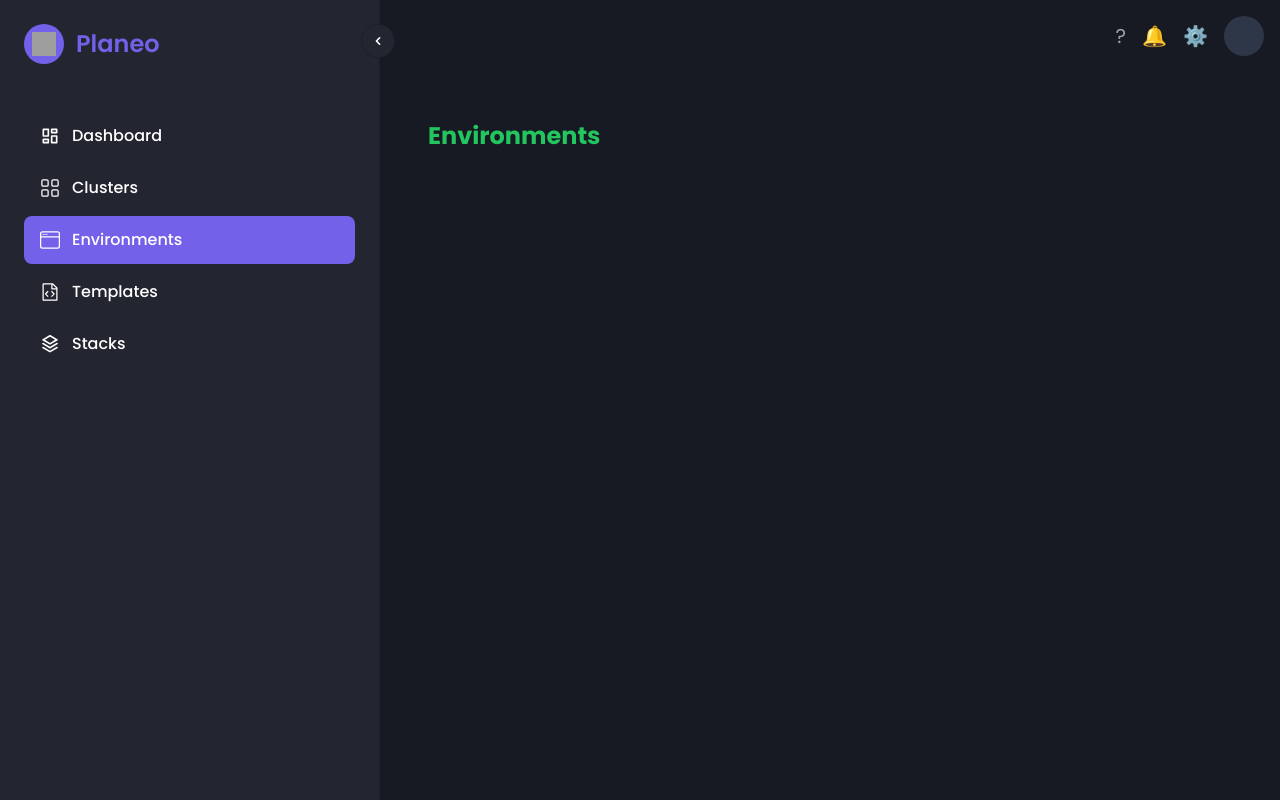
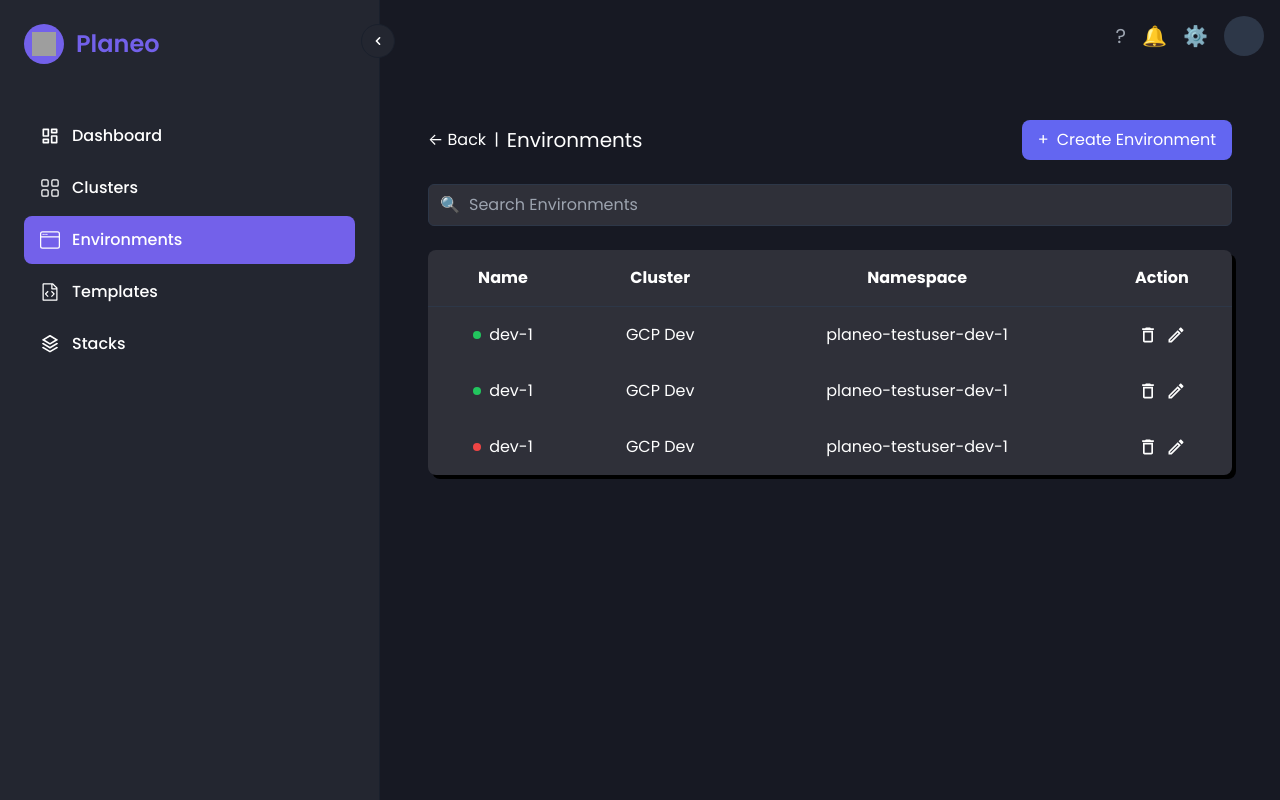
Before and after one commit to aabhishek22/Planeo-New, a React (Create React App) app: page /#/environments in a window 1280 px wide. Built offline with nearby package versions, Linux system fonts and the light colour scheme; grey boxes are pictures that could not be loaded.

Commit message:
Environment created

```diff
--- /dev/null
+++ b/src/components/AddEnvironmentForm.js
@@ -0,0 +1,44 @@
+import React from 'react';
+
+function AddEnvironmentForm({ onSubmit }) {
+  return (
+    <div className="space-y-6">
+      <div>
+        <label className="block text-white text-lg mb-3">Name</label>
+        <input
+          type="text"
+          placeholder="Environment name"
+          className="w-full bg-[#2C2E31] text-white rounded-lg px-4 py-3 placeholder-gray-500"
+        />
+      </div>
+
+      <div>
+        <label className="block text-white text-lg mb-3">Cluster</label>
+        <select className="w-full bg-[#2C2E31] text-gray-500 rounded-lg px-4 py-3 appearance-none">
+          <option>Select a cluster</option>
+          <option value="GCP Dev">GCP Dev</option>
+          <option value="AWS Prod">AWS Prod</option>
+          <option value="Azure Test">Azure Test</option>
+        </select>
+      </div>
+
+      <div>
+        <label className="block text-white text-lg mb-3">Namespace</label>
+        <input
+          type="text"
+          placeholder="Namespace"
+          className="w-full bg-[#2C2E31] text-white rounded-lg px-4 py-3 placeholder-gray-500"
+        />
+      </div>
+
+      <button
+        onClick={onSubmit}
+        className="w-full bg-[#6366F1] hover:bg-[#5558E6] text-white py-3 rounded-lg mt-4 text-lg"
+      >
+        Add Environment
+      </button>
+    </div>
+  );
+}
+
+export default AddEnvironmentForm;
--- /dev/null
+++ b/src/components/EditEnvironmentForm.js
@@ -0,0 +1,84 @@
+import React, { useState, useEffect } from 'react';
+
+function EditEnvironmentForm({ onSubmit, environment }) {
+  const [formData, setFormData] = useState({
+    name: '',
+    cluster: '',
+    namespace: ''
+  });
+
+  useEffect(() => {
+    if (environment) {
+      setFormData({
+        name: environment.name || '',
+        cluster: environment.cluster || '',
+        namespace: environment.namespace || ''
+      });
+    }
+  }, [environment]);
+
+  const handleChange = (e) => {
+    const { name, value } = e.target;
+    setFormData(prev => ({
+      ...prev,
+      [name]: value
+    }));
+  };
+
+  const handleSubmit = (e) => {
+    e.preventDefault();
+    onSubmit(formData);
+  };
+
+  return (
+    <form onSubmit={handleSubmit} className="space-y-6">
+      <div>
+        <label className="block text-white text-lg mb-3">Name</label>
+        <input
+          type="text"
+          name="name"
+          value={formData.name}
+          onChange={handleChange}
+          placeholder="Environment name"
+          className="w-full bg-[#2C2E31] text-white rounded-lg px-4 py-3 placeholder-gray-500"
+        />
+      </div>
+
+      <div>
+        <label className="block text-white text-lg mb-3">Cluster</label>
+        <select
+          name="cluster"
+          value={formData.cluster}
+          onChange={handleChange}
+          className="w-full bg-[#2C2E31] text-white rounded-lg px-4 py-3 appearance-none"
+        >
+          <option value="">Select a cluster</option>
+          <option value="GCP Dev">GCP Dev</option>
+          <option value="AWS Prod">AWS Prod</option>
+          <option value="Azure Test">Azure Test</option>
+        </select>
+      </div>
+
+      <div>
+        <label className="block text-white text-lg mb-3">Namespace</label>
+        <input
+          type="text"
+          name="namespace"
+          value={formData.namespace}
+          onChange={handleChange}
+          placeholder="Namespace"
+          className="w-full bg-[#2C2E31] text-white rounded-lg px-4 py-3 placeholder-gray-500"
+        />
+      </div>
+
+      <button
+        type="submit"
+        className="w-full bg-[#6366F1] hover:bg-[#5558E6] text-white py-3 rounded-lg mt-4 text-lg"
+      >
+        Update Environment
+      </button>
+    </form>
+  );
+}
+
+export default EditEnvironmentForm;
--- a/src/components/Table.js
+++ b/src/components/Table.js
@@ -4,7 +4,7 @@ import { MdOutlineDelete, MdOutlineEdit } from "react-icons/md";
 
 function Table({ columns, data, onDelete, onEdit }) {
   return (
-    <div className="bg-gray-800 rounded-lg shadow-[4px_4px_0px_0px_rgba(0,0,0,1)] overflow-hidden">
+    <div className="bg-[#2F3039] rounded-lg shadow-[4px_4px_0px_0px_rgba(0,0,0,1)] overflow-hidden">
       <table className="w-full">
         <thead>
           <tr className="border-b border-gray-700">
@@ -24,8 +24,8 @@ function Table({ columns, data, onDelete, onEdit }) {
                   {row.name}
                 </div>
               </td>
-              <td className="p-4 text-white text-center">{row.path}</td>
-              <td className="p-4 text-white text-center">{row.context}</td>
+              <td className="p-4 text-white text-center">{row.cluster}</td>
+              <td className="p-4 text-white text-center">{row.namespace}</td>
               <td className="p-4 text-white text-center">
                 <div className="flex items-center justify-center gap-2">
                   <button
--- a/src/pages/Clusters.js
+++ b/src/pages/Clusters.js
@@ -126,7 +126,7 @@ function Clusters() {
                 <input
                     type="text"
                     placeholder="Search Clusters"
-                    className="w-full bg-gray-800 rounded-md px-4 py-2 pl-10 border border-gray-700"
+                    className="w-full bg-[#2F3039] rounded-md px-4 py-2 pl-10 border border-gray-700"
                 />
                 <span className="absolute left-3 top-1/2 -translate-y-1/2">🔍</span>
             </div>
--- a/src/pages/Environments.js
+++ b/src/pages/Environments.js
@@ -1,10 +1,148 @@
-import React from 'react';
+import React, { useState } from 'react';
+import Modal from '../components/Modal';
+import AddEnvironmentForm from '../components/AddEnvironmentForm';
+import EditEnvironmentForm from '../components/EditEnvironmentForm';
+import Table from '../components/Table';
+import { MdOutlineDelete, MdOutlineEdit } from "react-icons/md";
 
 function Environments() {
+  const [isModalOpen, setIsModalOpen] = useState(false);
+  const [isEditModalOpen, setIsEditModalOpen] = useState(false);
+  const [selectedEnvironment, setSelectedEnvironment] = useState(null);
+  const [isDeleteModalOpen, setIsDeleteModalOpen] = useState(false);
+  const [environmentToDelete, setEnvironmentToDelete] = useState(null);
+
+  const environments = [
+    {
+      name: 'dev-1',
+      cluster: 'GCP Dev',
+      namespace: 'planeo-testuser-dev-1',
+      status: 'active'
+    },
+    {
+      name: 'dev-1',
+      cluster: 'GCP Dev',
+      namespace: 'planeo-testuser-dev-1',
+      status: 'active'
+    },
+    {
+      name: 'dev-1',
+      cluster: 'GCP Dev',
+      namespace: 'planeo-testuser-dev-1',
+      status: 'inactive'
+    }
+  ];
+
+  const toggleModal = () => {
+    setIsModalOpen(!isModalOpen);
+  };
+
+  const toggleEditModal = (environment = null) => {
+    setSelectedEnvironment(environment);
+    setIsEditModalOpen(!isEditModalOpen);
+  };
+
+  const toggleDeleteModal = (environment = null) => {
+    setEnvironmentToDelete(environment);
+    setIsDeleteModalOpen(!isDeleteModalOpen);
+  };
+
+  const handleAddEnvironment = () => {
+    // Handle form submission
+    toggleModal();
+  };
+
+  const handleEditEnvironment = (updatedData) => {
+    console.log('Updated environment data:', updatedData);
+    // Handle the update logic here
+    toggleEditModal();
+  };
+
+  const handleDeleteConfirm = () => {
+    console.log('Deleting environment:', environmentToDelete);
+    // Handle actual deletion here
+    toggleDeleteModal();
+  };
+
   return (
     <div className="p-8">
-      <h1 className="text-2xl font-bold text-green-500">Environments</h1>
-      {/* Add your environments content here */}
+      <div className="flex justify-between items-center mb-6">
+        <div className="flex items-center gap-2">
+          <button className="text-white">← Back</button>
+          <span className="text-white">|</span>
+          <h1 className="text-xl">Environments</h1>
+        </div>
+        <button
+          onClick={toggleModal}
+          className="bg-indigo-500 hover:bg-indigo-600 text-white px-4 py-2 rounded-lg flex items-center gap-2"
+        >
+          <span>+</span> Create Environment
+        </button>
+      </div>
+
+      {/* Add Environment Modal */}
+      <Modal
+        isOpen={isModalOpen}
+        onClose={toggleModal}
+        title="Create Environment"
+      >
+        <AddEnvironmentForm onSubmit={handleAddEnvironment} />
+      </Modal>
+
+      {/* Edit Environment Modal */}
+      <Modal
+        isOpen={isEditModalOpen}
+        onClose={toggleEditModal}
+        title="Edit Environment"
+      >
+        <EditEnvironmentForm
+          onSubmit={handleEditEnvironment}
+          environment={selectedEnvironment}
+        />
+      </Modal>
+
+      {/* Delete Confirmation Modal */}
+      <Modal
+        isOpen={isDeleteModalOpen}
+        onClose={toggleDeleteModal}
+        title="Remove Environment"
+      >
+        <div className="text-center">
+          <p className="text-white text-lg mb-8">
+            Are you sure you want to remove this environment?
+          </p>
+          <div className="flex justify-center gap-4">
+            <button
+              onClick={handleDeleteConfirm}
+              className="bg-[#6366F1] hover:bg-[#5558E6] text-white px-8 py-2 rounded-lg"
+            >
+              Yes
+            </button>
+            <button
+              onClick={toggleDeleteModal}
+              className="bg-[#6366F1] hover:bg-[#5558E6] text-white px-8 py-2 rounded-lg"
+            >
+              No
+            </button>
+          </div>
+        </div>
+      </Modal>
+
+      <div className="relative mb-6">
+        <input
+          type="text"
+          placeholder="Search Environments"
+          className="w-full bg-[#2F3039] rounded-md px-4 py-2 pl-10 border border-gray-700"
+        />
+        <span className="absolute left-3 top-1/2 -translate-y-1/2">🔍</span>
+      </div>
+
+      <Table
+        columns={['Name', 'Cluster', 'Namespace', 'Action']}
+        data={environments}
+        onDelete={toggleDeleteModal}
+        onEdit={toggleEditModal}
+      />
     </div>
   );
 }
```
